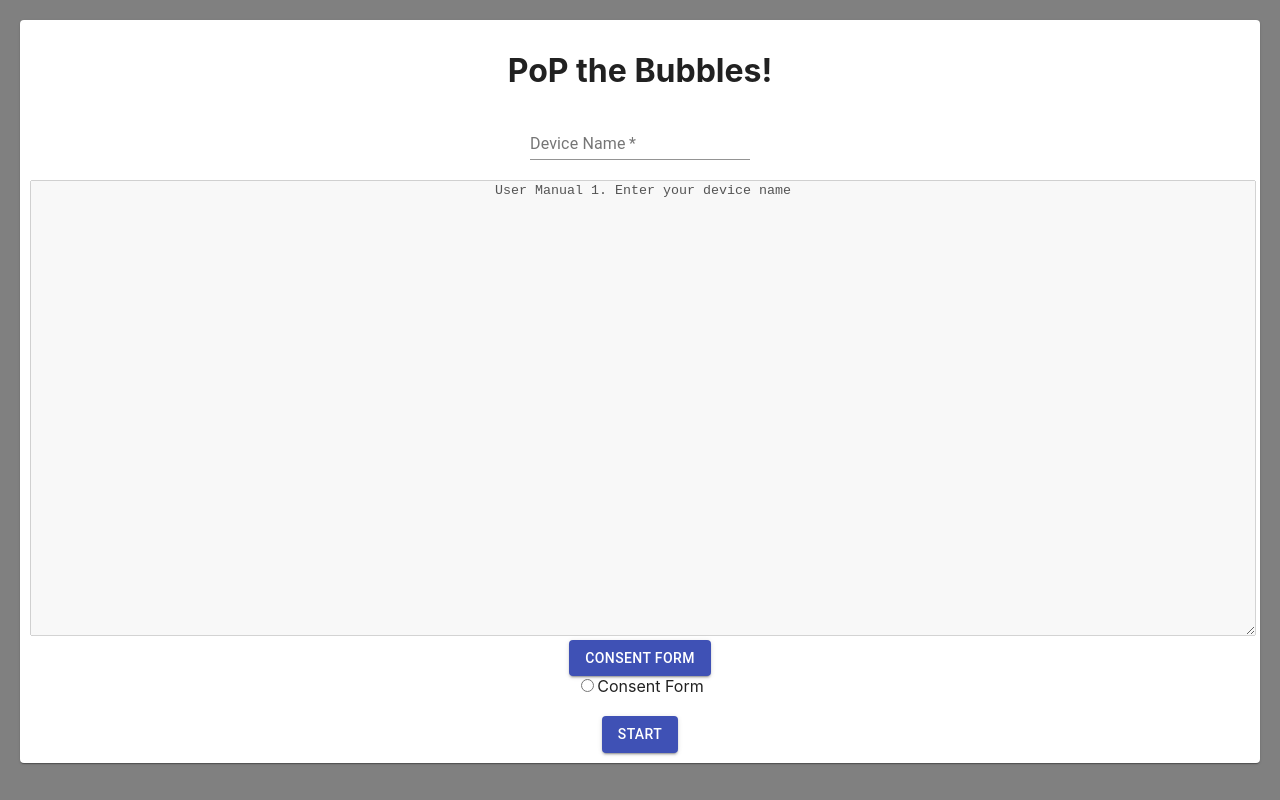
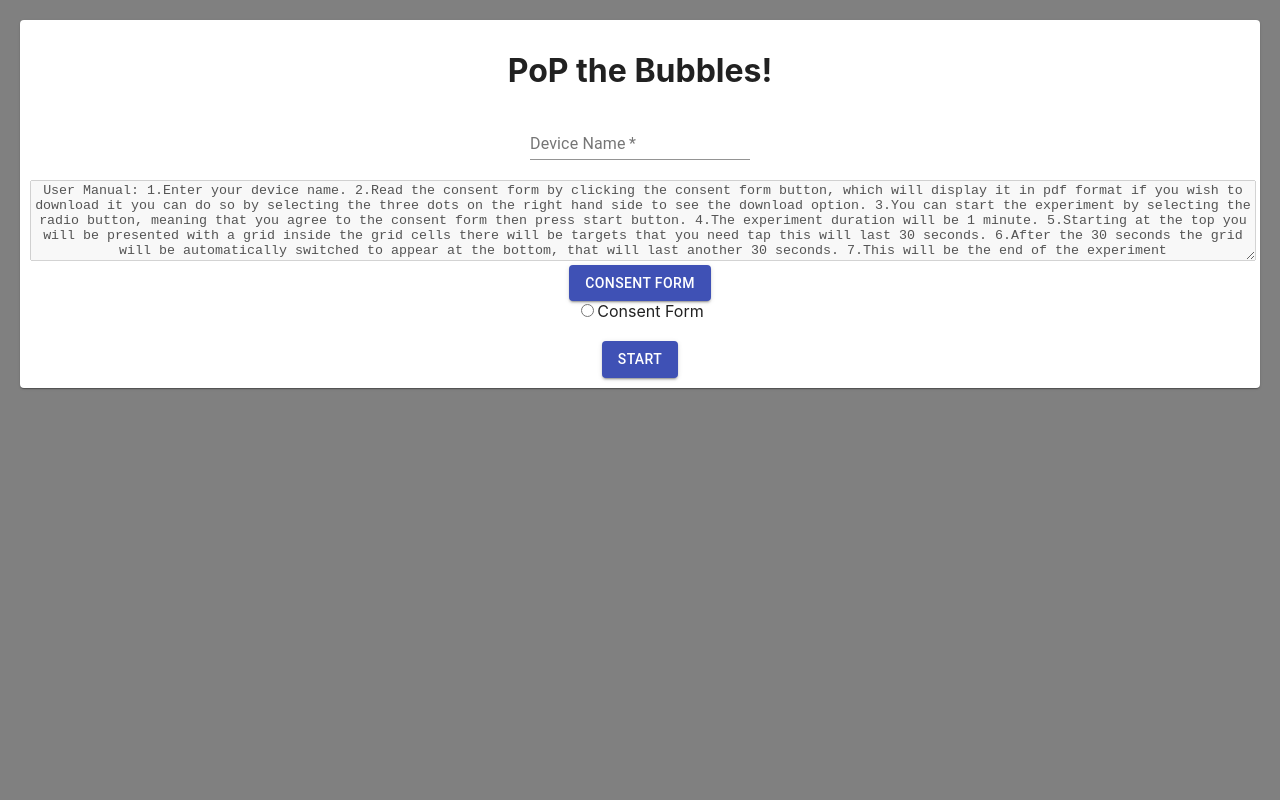
Before and after one commit to Nightwarri0R/Fitts-Law-with-React, a React (Create React App) app in the folder Frontend/game/: page / in a window 1280 px wide. Built offline with nearby package versions, Linux system fonts and the light colour scheme.

Commit message:
User manual added

```diff
--- a/Frontend/game/src/components/GameLogic.js
+++ b/Frontend/game/src/components/GameLogic.js
@@ -5,10 +5,9 @@ import Timer from "./timer";
 import useWindowSize from "../hooks/WindowSize"
 import WelcomePage from "./WelcomePage";
 import EndPage from "./GameOver";
-//import Card from '@material-ui/core/Card';
-//import CardContent from '@material-ui/core/CardContent';
 import {Card, CardContent} from '@material-ui/core';
 import qs from 'qs'
+const port = 3000;
 
 const axios = require('axios').default;
 
@@ -18,7 +17,7 @@ function GameLogic() {
     const {width, height} = useWindowSize()
     const numberOfXSquares = 6
     const numberOfYSquares = 3
-    const gameTime = 0.3 * 60 * 1000 // TOTAL GAME TIME. ON REACHING HALF OF THIS TIME THE GAME WILL FLIP. Time is in millisecond
+    const gameTime = 1 * 60 * 1000 // TOTAL GAME TIME. ON REACHING HALF OF THIS TIME THE GAME WILL FLIP. Time is in millisecond
     const flipTime = gameTime / 2 // TIME TO FLIP BOARD TO BOTTOM
 
     const gridLocationTop = {
@@ -135,14 +134,15 @@ function GameLogic() {
         gameState === 0 ? <WelcomePage onSubmitData={onStartGame} /> : gameState === 1 ?
             <div>
                 <Grid  {...gridProps} onBubblePress={onBubblePress} />
-                <Card style={{ top: "35%", position: "absolute", width: "100%", textAlign: "center" }}>
+                <Card style={{ top: "40%", position: "absolute", width: "100%", textAlign: "center" }}>
                     <CardContent>
                         <Timer
                             ref={timer}
                             onUpdate={onClockUpdate}
                             options={OPTIONS}
                         />
-                        <h4>Click Count: {clickCounts}</h4>
+                        <h4>Popped Bubbles</h4>
+                        <h4>{clickCounts}</h4>
                     </CardContent>
                 </Card>
             </div> :
--- a/Frontend/game/src/components/WelcomePage.jsx
+++ b/Frontend/game/src/components/WelcomePage.jsx
@@ -1,5 +1,5 @@
 import React from 'react'
-import {TextField, TextareaAutosize, Button,CardContent, Card} from "@material-ui/core";
+import {TextField, TextareaAutosize, Button, Card} from "@material-ui/core";
 import {useState} from "react";
 
 
@@ -22,12 +22,19 @@ const WelcomePage = ({onSubmitData}) => {
             }}/>
             <br/>
             <br/>
-            <TextareaAutosize rowsMin={30} rowsMax={30} disabled={true} className="user_manual">
-                User Manual
+            <TextareaAutosize rowsMin={5} rowsMax={30} disabled={true} className="user_manual">
+                User Manual:
+                1.Enter your device name.
+                2.Read the consent form by clicking the consent
+                form button, which will display it in pdf format if you wish to download it you can do so by selecting the three dots on the right hand side to see the download option.
+                3.You can start the experiment by selecting the radio button, meaning that you agree to the consent form then press start button.
+                4.The experiment duration will be 1 minute.
 
-                1. Enter your device name
+                5.Starting at the top you will be presented with a grid inside the grid cells there will be targets that you need tap this will last 30 seconds.
+                6.After the 30 seconds the grid will be automatically switched to appear at the bottom, that will last another 30 seconds.
+                7.This will be the end of the experiment
             </TextareaAutosize>
-            <Button href="https://nightwarri0r.ddns.net/index.php/s/pn7tprqEYaBXEei" color="primary" variant="contained">Consent Form</Button>
+            <Button href="https://nightwarri0r.ddns.net/index.php/s/GtzyyzpfnqtdCfn" color="primary" variant="contained">Consent Form</Button>
             <br/>
             <input type="radio" required={true} id='terms' onChange={(evt) => {
                 setTerms(evt.target.value)
```
